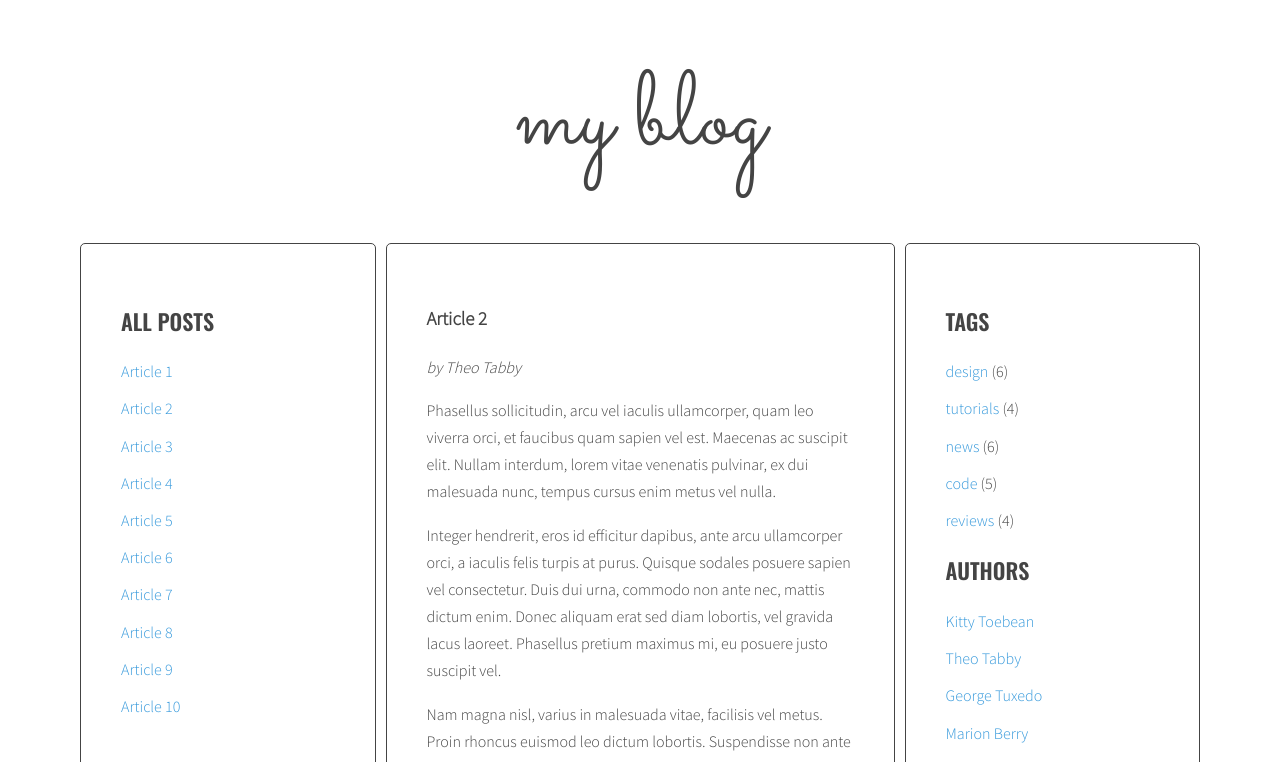
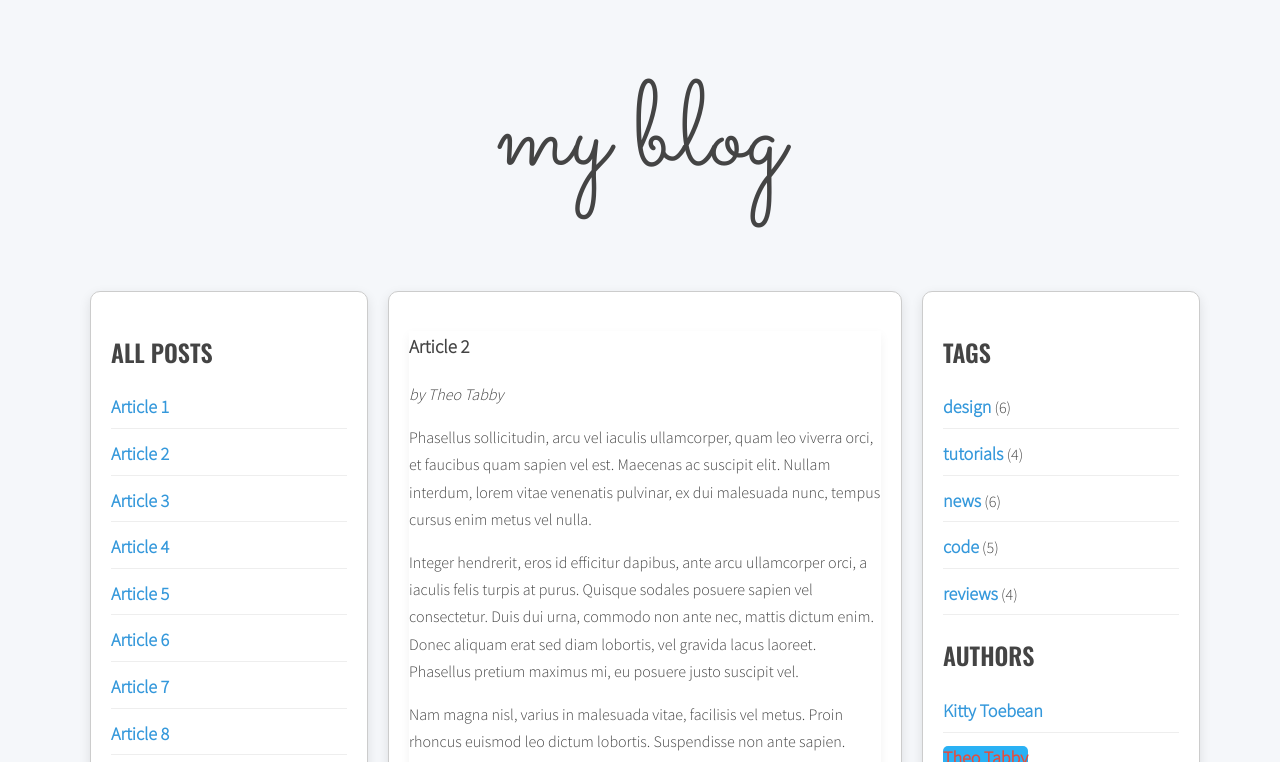
Before and after one commit to rafaraf75/javascript-blog, a website: page index.html in a window 1280 px wide. Both pictures are taken after a click on the link "Theo Tabby". Shown: the top 762 px of the page. Drawn offline with nearby package versions, Linux system fonts and the light colour scheme.

Commit message:
Updated styles and scripts: active states for tags, authors, and articles, improved SCSS

```diff
--- a/js/script.js
+++ b/js/script.js
@@ -44,16 +44,21 @@ function generateTitleLinks() {
 function handleTitleClick(event) {
     event.preventDefault();
 
-    // Usunięcie klasy active ze wszystkich artykułów i linków
+    // Usunięcie klasy active ze wszystkich artykułów
     const activeArticles = document.querySelectorAll(`${optArticleSelector}.active`);
-    for (const activeArticle of activeArticles) {
-    activeArticle.classList.remove("active");
-    }
+    activeArticles.forEach(article => article.classList.remove("active"));
 
+    // Usunięcie klasy active ze wszystkich linków do artykułów
     const activeLinks = document.querySelectorAll(`${optTitleListSelector} a.active`);
-    for (const activeLink of activeLinks) {
-    activeLink.classList.remove("active");
-    }
+    activeLinks.forEach(link => link.classList.remove("active"));
+
+    // Usunięcie klasy active ze wszystkich tagów
+    const activeTags = document.querySelectorAll(".tags a.active");
+    activeTags.forEach(tag => tag.classList.remove("active"));
+
+    // Usunięcie klasy active ze wszystkich autorów
+    const activeAuthors = document.querySelectorAll(".authors a.active");
+    activeAuthors.forEach(author => author.classList.remove("active"));
 
     // Dodanie klasy active do klikniętego linku
     const clickedElement = event.currentTarget;
@@ -104,16 +109,28 @@ function generateTags() {
 function handleTagClick(event) {
     event.preventDefault();
 
-    const clickedElement = event.currentTarget;
-    const tag = clickedElement.innerHTML.trim();
+    // Usunięcie klasy active ze wszystkich tagów
+    const activeTags = document.querySelectorAll(".tags a.active");
+    activeTags.forEach(tag => tag.classList.remove("active"));
 
-    console.log("Tag clicked:", tag);
+    // Usunięcie klasy active ze wszystkich autorów
+    const activeAuthors = document.querySelectorAll(".authors a.active");
+    activeAuthors.forEach(author => author.classList.remove("active"));
 
     // Usunięcie klasy active ze wszystkich artykułów
     const activeArticles = document.querySelectorAll(`${optArticleSelector}.active`);
     activeArticles.forEach(article => article.classList.remove("active"));
 
+    // Usunięcie klasy active ze wszystkich linków do artykułów
+    const activeLinks = document.querySelectorAll(`${optTitleListSelector} a.active`);
+    activeLinks.forEach(link => link.classList.remove("active"));
+
+    // Dodanie klasy active do klikniętego tagu
+    const clickedElement = event.currentTarget;
+    clickedElement.classList.add("active");
+
     // Przefiltrowanie artykułów po tagach
+    const tag = clickedElement.innerHTML.trim();
     const articles = document.querySelectorAll(optArticleSelector);
     articles.forEach(article => {
         const articleTags = article.querySelectorAll(optArticleTagsSelector);
@@ -142,22 +159,33 @@ function addClickListenersToTags() {
 function handleAuthorClick(event) {
     event.preventDefault();
 
-    const clickedElement = event.currentTarget;
-    const author = clickedElement.textContent.trim();
+    // Usunięcie klasy active ze wszystkich autorów
+    const activeAuthors = document.querySelectorAll(".authors a.active");
+    activeAuthors.forEach(author => author.classList.remove("active"));
 
-    console.log("Author clicked:", author);
+    // Usunięcie klasy active ze wszystkich tagów
+    const activeTags = document.querySelectorAll(".tags a.active");
+    activeTags.forEach(tag => tag.classList.remove("active"));
 
     // Usunięcie klasy active ze wszystkich artykułów
     const activeArticles = document.querySelectorAll(`${optArticleSelector}.active`);
     activeArticles.forEach(article => article.classList.remove("active"));
 
+    // Usunięcie klasy active ze wszystkich linków do artykułów
+    const activeLinks = document.querySelectorAll(`${optTitleListSelector} a.active`);
+    activeLinks.forEach(link => link.classList.remove("active"));
+
+    // Dodanie klasy active do klikniętego autora
+    const clickedElement = event.currentTarget;
+    clickedElement.classList.add("active");
+
     // Przefiltrowanie artykułów po autorze
+    const author = clickedElement.textContent.trim();
     const articles = document.querySelectorAll(optArticleSelector);
     let foundArticle = false;
 
     articles.forEach(article => {
         const articleAuthor = article.querySelector(optArticleAuthorSelector).textContent.trim().replace("by ", "");
-        console.log("Comparing:", articleAuthor, "with", author);
 
         if (articleAuthor === author) {
             article.classList.add("active");
--- a/scss/style.scss
+++ b/scss/style.scss
@@ -1,7 +1,7 @@
 @import url('https://fonts.googleapis.com/css?family=Oswald:400,600|Sacramento|Source+Sans+Pro:300&subset=latin-ext');
 
 /* Variables */
-$color-light: #fff;
+$color-light: #f5f7fa;
 $color-dark: #444;
 
 $font-logo: 'Sacramento', cursive;
@@ -28,10 +28,10 @@ body {
 }
 
 .section-title {
-  font-size: 22px;
+  font-size: 24px;
   text-transform: uppercase;
   font-family: $font-header;
-  font-weight: 600;
+  font-weight: 700;
   span {
     text-transform: none;
     font-weight: 400;
@@ -47,25 +47,28 @@ body {
 
 .sidebar {
   flex: 1 0 0;
+  background-color: #f0f4f8;
 }
 
 .posts {
   flex: 2 0 0;
+  background-color: #ffffff;
 }
 
 .sidebar, .posts {
   background: $color-light;
   margin-right: 10px;
   padding: 40px;
-  border: 1px solid $color-dark;
+  border: 1px solid lighten($color-dark, 20%);
+  box-shadow: 0px 4px 10px rgba(0, 0, 0, 0.1);
   border-radius: 5px;
 }
 
 /* Logo */
 .logo {
   font-family: $font-logo;
-  font-weight: 400;
-  font-size: 104px;
+  font-weight: 500;
+  font-size: 120px;
   line-height: 1;
   text-align: center;
 }
@@ -73,13 +76,24 @@ body {
 /* Lists */
 .list {
   list-style-type: none;
-  margin: 0;
   padding: 0;
   .active {
     font-weight: bold;
   }
 }
 
+.list a.active {
+    background-color: #2ab1f4;
+    color: white;
+    font-weight: bold;
+    border-radius: 5px;
+  }
+
+  .tags a.active, .authors a.active {
+    color: #e74c3c;
+    font-weight: bold;
+    text-decoration: underline;
+  }
 .list-horizontal {
   li {
     display: inline-block;
@@ -92,7 +106,7 @@ body {
     color: white;
     padding: 5px 10px;
     border-radius: 5px;
-    transition: background-color 0.3s ease, padding 0.3s ease;  // Płynne przejście tła i paddingu
+    transition: background-color 0.3s ease, padding 0.3s ease;
 }
 
 /* Authors */
@@ -107,6 +121,7 @@ body {
     opacity: 0;
     transform: translateY(20px);
     transition: opacity 0.6s ease, transform 0.6s ease;
+    box-shadow: 0px 4px 10px rgba(0, 0, 0, 0.05);
     position: relative;
     z-index: 1;
     display: none;
@@ -130,22 +145,41 @@ body {
   }
 }
 
+/* Stylizacja kart z artykułami i sekcjami bocznymi */
+.posts, .sidebar {
+    background-color: #ffffff;
+    border: 1px solid #ccc;
+    border-radius: 10px;
+    box-shadow: 0 4px 12px rgba(0, 0, 0, 0.1);
+    padding: 20px;
+    margin: 10px;
+    transition: box-shadow 0.3s ease-in-out;
+  }
+
+  /* Dodanie efektu hover do kart */
+  .posts:hover, .sidebar:hover {
+    box-shadow: 0 8px 16px rgba(0, 0, 0, 0.2);
+  }
 /* Ulepszenie wyglądu linków */
 .titles a, .tags a, .authors a {
     text-decoration: none;
+    font-size: 18px;
+    font-weight: 700;
     color: #3498db;
     transition: color 0.3s ease-in-out, transform 0.3s ease;
 }
 
 .titles a:hover, .tags a:hover, .authors a:hover {
     color: #e74c3c;
-    transform: scale(1.05);
+    transform: scale(1.2);
 }
 
 /* Lepsza estetyka dla list */
 .titles li, .tags li, .authors li {
     margin-bottom: 10px;
     list-style: none;
+    border-bottom: 1px solid #eee;
+  padding-bottom: 5px;
 }
 
 /* Dostosowanie do urządzeń mobilnych */
@@ -178,5 +212,5 @@ body {
 
 .post.active {
     display: block;
-    animation: fadeInUp 0.6s ease;  // Stosujemy animację na aktywny artykuł
+    animation: fadeInUp 0.6s ease;
 }
```
Also changed, not shown: css/style.css.
